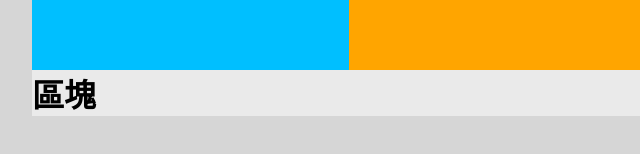
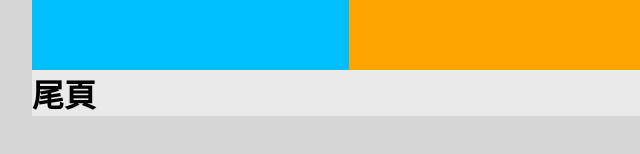
Before and after one commit to Timmy0221/homework2, a plain HTML site: page 5.html in a window 1280 px wide. Shown: the part 276-430 px from the top of the page, 128-768 px from the left. Drawn offline with Linux system fonts and the light colour scheme.

Commit message:
Update 5.html

```diff
--- a/5.html
+++ b/5.html
@@ -49,6 +49,6 @@
 	<main><h1>區塊</h1></main>
 	<aside><h1>區塊</h1></aside>
     <aside class="aside2"><h1>區塊</h1></aside>
-	<footer><h1>區塊</h1></footer>
+	<footer><h1>尾頁</h1></footer>
   </body>
 </html>
```
